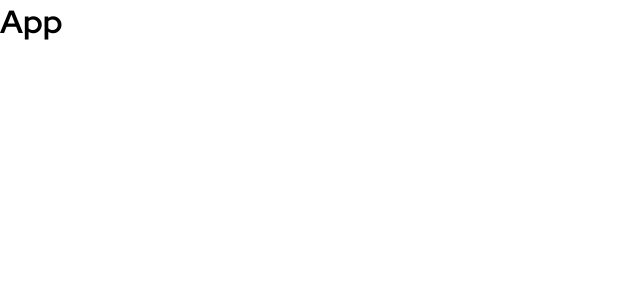
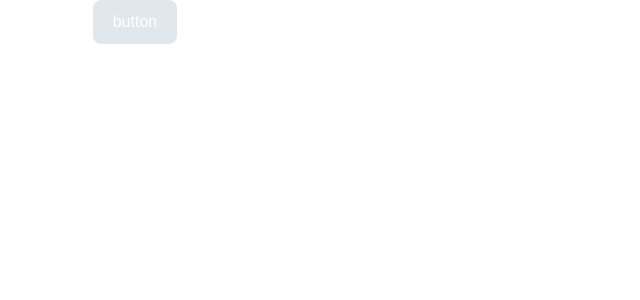
Before and after one commit to pin4eva/redacre, a React (Vite) app in the folder frontend/: page / in a window 1280 px wide. Shown: the top 300 px of the page, without its empty margins (0-640 px from the left). Built offline with nearby package versions, Linux system fonts and the light colour scheme.

Commit message:
style: button styles

```diff
--- a/frontend/src/App.tsx
+++ b/frontend/src/App.tsx
@@ -2,8 +2,10 @@ import React from "react";
 
 const App = () => {
   return (
-    <div>
-      <h1>App</h1>
+    <div className="container">
+      <button disabled className="btn primary">
+        button
+      </button>
     </div>
   );
 };
--- a/frontend/src/style/_helpers.scss
+++ b/frontend/src/style/_helpers.scss
@@ -1,4 +1,15 @@
 // Text helpers
+.fs-body {
+  font-size: 1rem;
+}
+
+.fs-sm {
+  font-size: 0.875rem;
+}
+
+.fs-tiny {
+  font-size: 12px;
+}
 
 // layouts
 
@@ -9,3 +20,50 @@
     margin-inline: 1.5rem;
   }
 }
+
+// Buttons
+
+.btn {
+  font-size: 1rem;
+  border-radius: $btn-border-radius;
+  padding: $btn-padding-y $btn-padding-x;
+  border-width: 1px;
+  transition: 0.5s all ease-in-out;
+  cursor: pointer;
+
+  &:disabled {
+    cursor: not-allowed;
+  }
+
+  &.primary {
+    background-color: $primary;
+    color: white;
+    border: 1px solid $primary;
+    &:not([disabled]):hover {
+      background-color: $secondary;
+      border-color: $secondary;
+    }
+
+    &:disabled {
+      background-color: $neutral;
+      border: 1px solid $neutral;
+    }
+  }
+
+  &.secondary {
+    background-color: transparent;
+    color: $secondary;
+    border: 1px solid;
+
+    &:not([disabled]):hover {
+      background-color: $gray;
+      border-color: $gray;
+      color: white;
+    }
+
+    &:disabled {
+      border: 1px solid $neutral;
+      color: #aab8c2;
+    }
+  }
+}
--- a/frontend/src/style/_variables.scss
+++ b/frontend/src/style/_variables.scss
@@ -5,6 +5,9 @@ $tertiary: #6581a3;
 $gray: #9c9c9c;
 $neutral: #e1e8ed;
 $muted: #9c9c9c;
+$btn-padding-y: 12px;
+$btn-padding-x: 1.5vw;
+$btn-border-radius: 8px;
 
 $colors: (
   primary: $primary,
--- a/frontend/src/style/index.scss
+++ b/frontend/src/style/index.scss
@@ -7,6 +7,7 @@ body {
   font-family: "Red Hat Display", sans-serif;
   margin: 0;
   font-size: 14px;
+  font-weight: 400;
   @media screen and (min-width: 768px) {
     font-size: 16px;
   }
```
